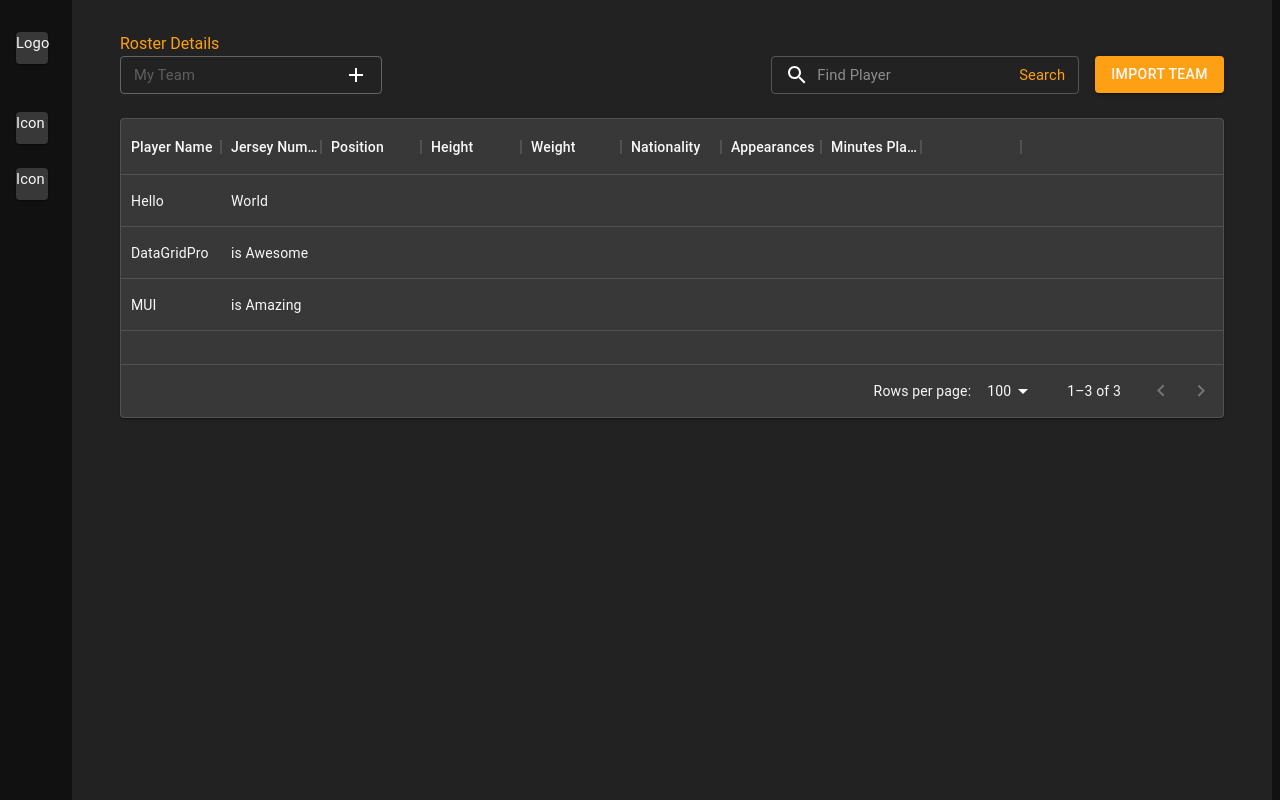
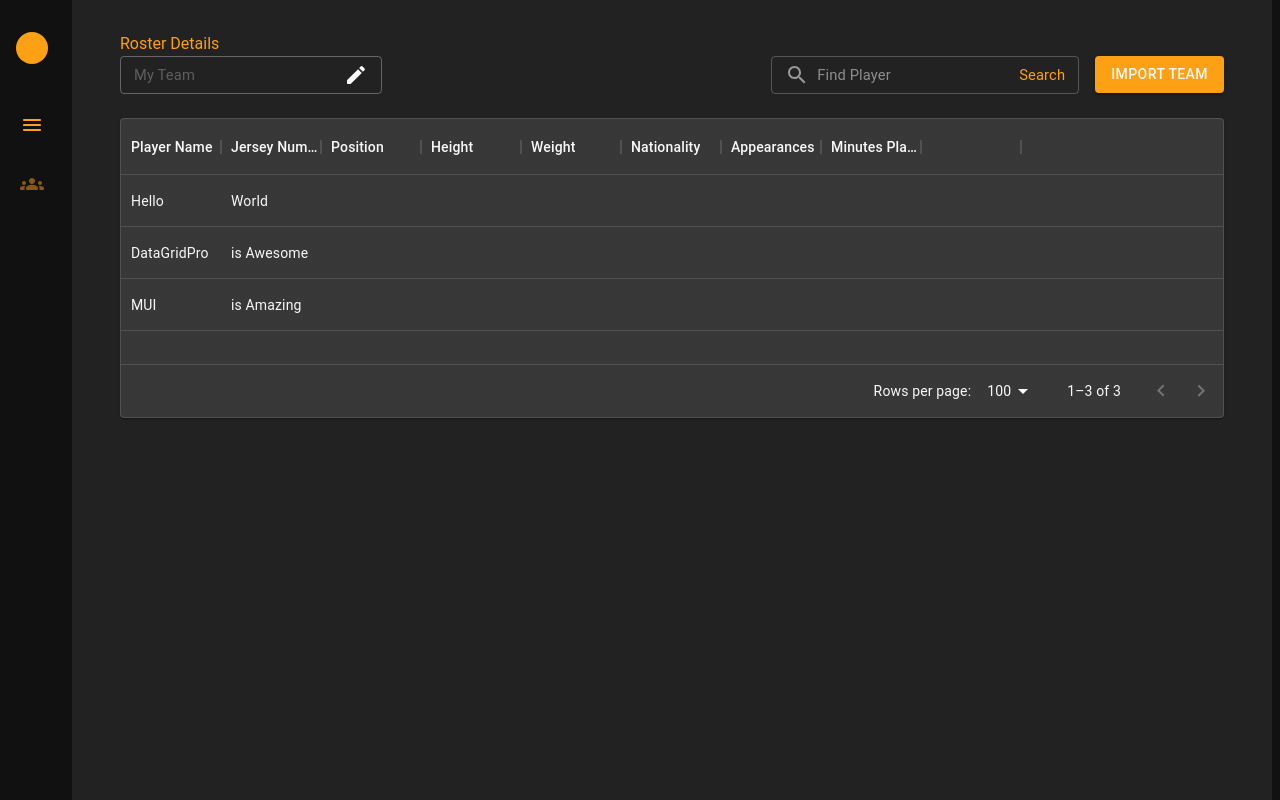
Before and after one commit to gibsonliketheguitar/beam-challenge, a React (Create React App) app: page / in a window 1280 px wide. Built offline with nearby package versions, Linux system fonts and the light colour scheme.

Commit message:
update materal ui icon and create asset folder

```diff
--- a/package.json
+++ b/package.json
@@ -5,6 +5,7 @@
   "dependencies": {
     "@emotion/react": "^11.9.3",
     "@emotion/styled": "^11.9.3",
+    "@mui/icons-material": "^5.8.4",
     "@mui/material": "^5.8.4",
     "@mui/x-data-grid": "^5.12.2",
     "@testing-library/jest-dom": "^5.16.4",
--- /dev/null
+++ b/src/assets/EditIcon.tsx
@@ -0,0 +1,8 @@
+import React from "react";
+import EditRoundedIcon from "@mui/icons-material/EditRounded";
+import { useTheme } from "@emotion/react";
+
+export default function EditIcon() {
+  const theme: any = useTheme();
+  return <EditRoundedIcon sx={{ color: theme.palette.text.primary }} />;
+}
--- /dev/null
+++ b/src/assets/FormationIcon.tsx
@@ -0,0 +1,5 @@
+import React from "react";
+import GroupsRoundedIcon from "@mui/icons-material/GroupsRounded";
+export default function FormationIcon() {
+  return <GroupsRoundedIcon color="primary" />;
+}
--- /dev/null
+++ b/src/assets/LogoIcon.tsx
@@ -0,0 +1,6 @@
+import React from "react";
+import MenuRoundedIcon from "@mui/icons-material/MenuRounded";
+
+export default function RosterIcon() {
+  return <MenuRoundedIcon color="primary" />;
+}
--- /dev/null
+++ b/src/assets/RosterIcon.tsx
@@ -0,0 +1,24 @@
+import React from "react";
+import { useTheme } from "@emotion/react";
+import MenuRoundedIcon from "@mui/icons-material/MenuRounded";
+import { Box } from "@mui/material";
+export default function RosterIcon() {
+  const theme: any = useTheme();
+  return (
+    <Box>
+      <MenuRoundedIcon
+        color="primary"
+        sx={{
+          "&::before": {
+            width: theme.spacing(1),
+            height: theme.spacing(1),
+            borderRadius: theme.spacing(6),
+            background: theme.palette.primary.main,
+            display: "inline-block",
+            margin: theme.spacing(0, 2),
+          },
+        }}
+      />
+    </Box>
+  );
+}
--- /dev/null
+++ b/src/assets/SearchIcon.tsx
@@ -0,0 +1,16 @@
+import React from "react";
+import SearchOutlinedIcon from "@mui/icons-material/SearchOutlined";
+import { useTheme } from "@emotion/react";
+
+export default function SearchIcon({ disabled = true }) {
+  const theme: any = useTheme();
+  return (
+    <SearchOutlinedIcon
+      sx={{
+        color: disabled
+          ? theme.palette.text.disabled
+          : theme.palette.text.primary,
+      }}
+    />
+  );
+}
--- /dev/null
+++ b/src/common/IconButton.tsx
@@ -0,0 +1,32 @@
+import React from "react";
+import { Box, styled } from "@mui/material";
+
+const IconWrapper = styled(Box)(({ theme }) => ({
+  display: "flex",
+  justifyContent: "center",
+  alignItems: "center",
+  height: theme.spacing(4),
+  width: theme.spacing(4),
+  marginBottom: theme.spacing(3),
+}));
+
+export default function IconButton({
+  children,
+  isSelected = false,
+  onClick,
+  sx,
+}: any) {
+  const handleClick = () => {
+    if (isSelected) return;
+    if (onClick) onClick();
+  };
+  //TODO add animation to make selecting transition feel more polish
+  return (
+    <IconWrapper
+      onClick={handleClick}
+      sx={{ opacity: isSelected ? 1 : 0.5, ...sx }}
+    >
+      {children}
+    </IconWrapper>
+  );
+}
--- a/src/components/Dashboard.tsx
+++ b/src/components/Dashboard.tsx
@@ -3,19 +3,20 @@ import { useTheme } from "@emotion/react";
 import { Box, Paper, styled } from "@mui/material";
 import { Container } from "@mui/system";
 
+import IconButton from "../common/IconButton";
 import Roster from "./Roster/Roster";
 import Formation from "./Formation/Formation";
-
-const Icon = styled(Paper)(({ theme }) => ({
-  height: theme.spacing(4),
-  width: theme.spacing(4),
-  marginBottom: theme.spacing(3),
-  backgroundClip: theme.palette.secondary.main,
-}));
+import RosterIcon from "../assets/RosterIcon";
+import FormationIcon from "../assets/FormationIcon";
 
 export default function Dashboard() {
   const theme: any = useTheme();
   const [page, setPage] = useState(0);
+
+  enum Nav {
+    Roster = 0,
+    Formation = 1,
+  }
 
   const DISPLAY: any = {
     0: <Roster />,
@@ -41,9 +42,28 @@ export default function Dashboard() {
           marginLeft: theme.spacing(2),
         }}
       >
-        <Icon sx={{ marginBottom: theme.spacing(6) }}>Logo</Icon>
-        <Icon onClick={() => setPage(0)}>Icon</Icon>
-        <Icon onClick={() => setPage(1)}>Icon</Icon>
+        <IconButton
+          isSelected={true}
+          sx={{
+            height: theme.spacing(4),
+            width: theme.spacing(4),
+            borderRadius: theme.spacing(3),
+            marginBottom: theme.spacing(6),
+            backgroundColor: theme.palette.primary.main,
+          }}
+        />
+        <IconButton
+          isSelected={page === Nav.Roster}
+          onClick={() => setPage(Nav.Roster)}
+        >
+          <RosterIcon />
+        </IconButton>
+        <IconButton
+          isSelected={page === Nav.Formation}
+          onClick={() => setPage(Nav.Formation)}
+        >
+          <FormationIcon />
+        </IconButton>
       </Box>
       <Container
         sx={{
--- a/src/components/Roster/Search.tsx
+++ b/src/components/Roster/Search.tsx
@@ -9,6 +9,7 @@ import {
 } from "@mui/material";
 import { useTheme } from "@emotion/react";
 import { GridCloseIcon, GridSearchIcon } from "@mui/x-data-grid";
+import SearchIcon from "../../assets/SearchIcon";
 
 export default function Search() {
   const theme: any = useTheme();
@@ -56,13 +57,15 @@ export default function Search() {
         InputProps={{
           startAdornment: (
             <InputAdornment position="start">
-              <GridSearchIcon />
+              <SearchIcon />
             </InputAdornment>
           ),
           endAdornment: canSearch ? (
             <SearchCAT onClick={onSubmit}>Search</SearchCAT>
           ) : (
-            <GridCloseIcon onClick={onReset} />
+            <InputAdornment position="end" onClick={onReset}>
+              <CloseIcon />
+            </InputAdornment>
           ),
         }}
       />
--- a/src/components/Roster/TeamName.tsx
+++ b/src/components/Roster/TeamName.tsx
@@ -1,12 +1,7 @@
 import React, { useRef, useState } from "react";
-import {
-  Box,
-  InputAdornment,
-  SpeedDialIcon,
-  TextField,
-  Typography,
-} from "@mui/material";
+import { Box, InputAdornment, TextField, Typography } from "@mui/material";
 import { useTheme } from "@emotion/react";
+import EditIcon from "../../assets/EditIcon";
 
 export default function TeamName() {
   const theme: any = useTheme();
@@ -41,13 +36,18 @@ export default function TeamName() {
         value={name}
         onBlur={() => setCanEdit(true)}
         onChange={(e) => setName(e.target.value)}
+        sx={{
+          minWidth: theme.spacing(24),
+        }}
         InputProps={{
-          endAdornment: canEdit ? (
-            <InputAdornment position="end">
-              <SpeedDialIcon onClick={onEdit} />
+          endAdornment: (
+            <InputAdornment
+              position="end"
+              onClick={onEdit}
+              sx={{ visibility: canEdit ? "visible" : "hidden" }}
+            >
+              <EditIcon />
             </InputAdornment>
-          ) : (
-            <> </>
           ),
         }}
       />
```
Also changed, not shown: src/assets/CloseIcon.tsx (added, +8 -0 lines), 1 other file (tests, documents, lock files or other folders).
